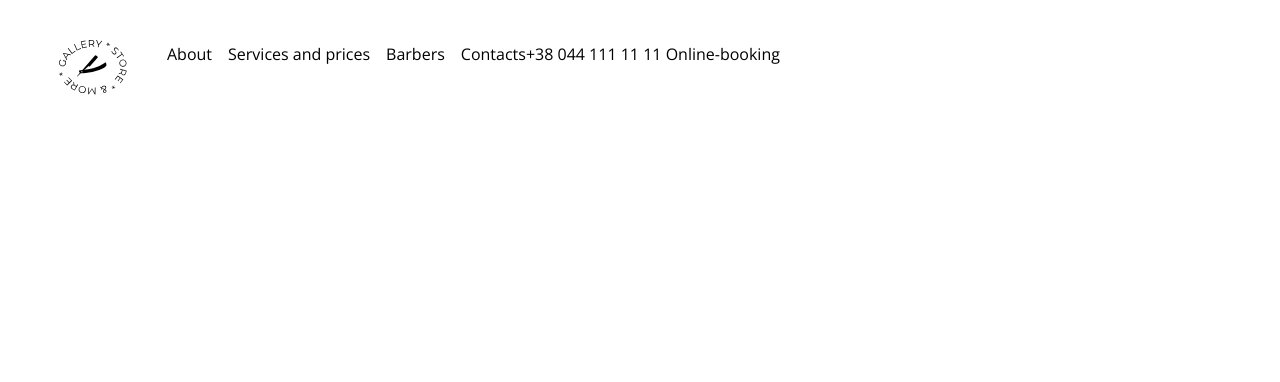
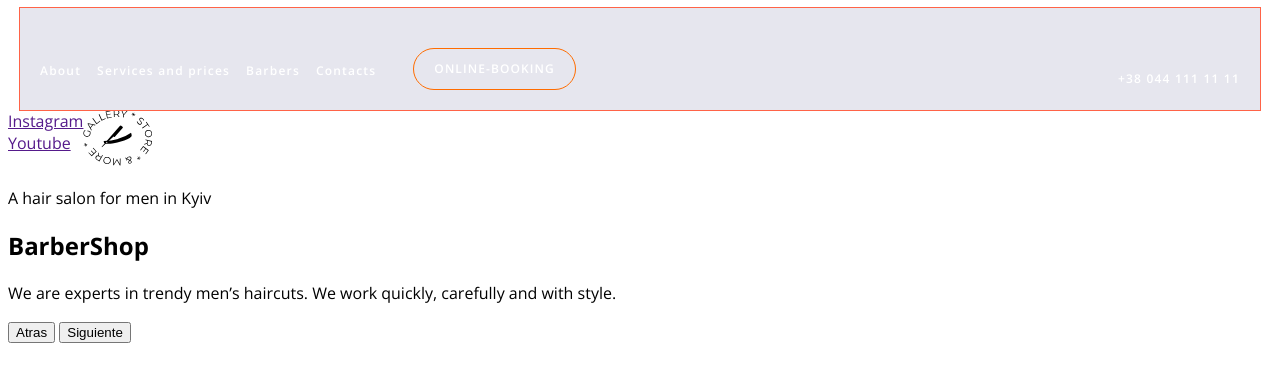
Before and after one commit to Viking3045/barbershop-2.0, a plain HTML site: page index.html in a window 1280 px wide. Drawn offline with nearby package versions, Linux system fonts and the light colour scheme.

Commit message:
додав елементихедера

```diff
--- a/index.html
+++ b/index.html
@@ -11,12 +11,7 @@
     <link href="https://fonts.googleapis.com/css2?family=Open+Sans:wght@400;600;700&family=Raleway:wght@700&display=swap" rel="stylesheet">
 </head>
 <body class="page">
-    <header class="header">
-        <a class="logo" href="">
-            <svg  width="69" height="55">
-    <use  href="./img/sprite.svg#Logo"></use>
-</svg></a>
-
+    <header class="header container">
 <nav class="header__nav">
     <ul class="site-nav list">
         <li class="site-nav__item "> <a class="site-nav__link link" href="">About</a> </li>
@@ -24,16 +19,44 @@
         <li class="site-nav__item "> <a class="site-nav__link link" href="">Barbers</a> </li> <a href=""></a>
         <li class="site-nav__item "> <a class="site-nav__link link" href="">Contacts</a> </li>
     </ul>
-    <div class="auth-nav">
-        <a class="auth-nav__tel link" href="tel:+380441111111">+38 044 111 11 11</a>
-        <a class="auth-nav__button link">
+
+        <a class="header__button link">
          Online-booking
        </a>
-    </div>
+
 </nav>
+    <a class="header__tel link" href="tel:+380441111111">+38 044 111 11 11</a>
     </header>
 
     <main>
+    <section class="hero">
+        <div class="hero__social">
+         <ul class="hero__socials list">
+        <li class="hero__item"><a class="hero__link" href="">Instagram</a> </li>
+        <li class="hero__item"><a class="hero__link" href="">Youtube</a> </li>
+        </ul>
+         <a class="hero__logo" href="">
+            <svg width="69" height="56">
+                <use href="./img/sprite.svg#Logo"></use>
+            </svg>
+        </a>
+        </div>
+
+        <div class="hero__discription">
+            <p  class="hero__pre-title">A hair salon for men in Kyiv</p>
+        <h1 class="hero__title">BarberShop</h1>
+        <p class="hero__text">We are experts in trendy men’s haircuts.
+We work quickly, carefully and with style.</p>
+            <button class="hero__button">
+                Atras
+            </button>
+            <button class="hero__button">
+                Siguiente
+            </button>
+        </div>
+    </section>
+
+
 
     </main>
 
--- a/sass/base/_base.scss
+++ b/sass/base/_base.scss
@@ -28,6 +28,7 @@ img{
     max-width: 480px;
     padding-left: 31px;
     padding-right: 31px;
+    outline: 1px solid tomato;
 
    @include mq(tablet){
         padding-left: 39px;
--- a/sass/layout/_header.scss
+++ b/sass/layout/_header.scss
@@ -1,31 +1,71 @@
 .header{
     display: flex;
+    flex-wrap: wrap;
     align-items: center;
-    margin-bottom: 156px;
+    background-color: rgb(230, 230, 238);
+    padding-left: 20px;
+    padding-right: 20px;
+    padding-top: 40px;
 
+}
+.header__nav{
+    display: flex;
+    align-items: center;
+}
+.site-nav__item{
+white-space:nowrap
 }
 .site-nav__item:not(:last-child){margin-right: 16px;
 
 }
 
+.site-nav__link{
+            font-style: normal;
+            font-weight: 600;
+            font-size: 12px;
+            line-height: 16px;
+            letter-spacing: 0.1em;
+            text-align: center;
+            color: #FFFFFF;
+}
+.header__tel{
+    margin-left: auto;
+        font-style: normal;
+        font-weight: 600;
+        font-size: 12px;
+        line-height: 16px;
+        text-align: center;
+        letter-spacing: 0.1em;
+        text-transform: uppercase;
 
-.logo{
-    margin-left: 50px;
-    margin-top: 32px;
-    margin-right: 40px;
+        color: #FFFFFF;
 }
+.header__button{
+    padding: 12px 20px;
+    margin-left: 37px;
+    font-style: normal;
+    font-weight: 600;
+    font-size: 12px;
+    line-height: 16px;
+    letter-spacing: 0.09em;
+    text-transform: uppercase;
+    color: #FFFFFF;
+    border: 1px solid #FF6C00;
+    border-radius: 25px;
+}
+// .logo{
+//     margin-left: 11px;
+//     margin-top: 32px;
+//     margin-right: 40px;
+// }
 
 
 .header__nav{
     display: flex;
     align-items: center;
+    margin-bottom: 20px;
 }
 .site-nav{
     display: flex;
+    align-items: center;
 }
-.auth-nav{
-
-}
-.auth-nav__button{
-
-}
--- /dev/null
+++ b/sass/layout/_hero.scss
@@ -0,0 +1,3 @@
+.hero__social{
+  display: flex;
+  }
--- a/sass/main.scss
+++ b/sass/main.scss
@@ -4,3 +4,4 @@
    @import "./base/_variables.scss";
 
    @import "./layout/_header.scss";
+   @import "./layout/_hero.scss";
```
Also changed, not shown: css/main.css, css/main.min.css, 2 other files.
